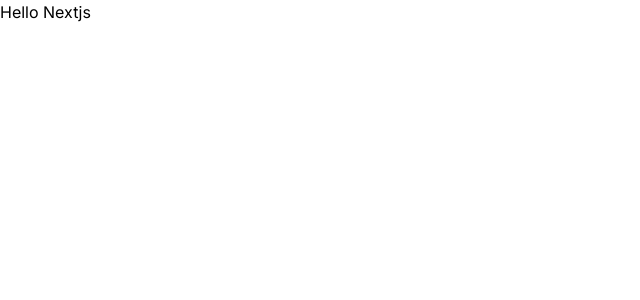
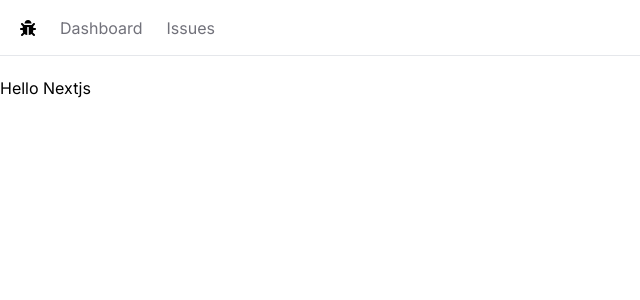
Before and after one commit to FIDELIS-TUWEI/issue-tracker, a Next.js app: page / in a window 1280 px wide. Shown: the top 300 px of the page, without its empty margins (0-640 px from the left). Built offline with nearby package versions, Linux system fonts and the light colour scheme.

Commit message:
Build the navbar

```diff
--- /dev/null
+++ b/app/NavBar.tsx
@@ -0,0 +1,21 @@
+import Link from "next/link";
+import { FaBug } from "react-icons/fa";
+
+const NavBar = () => {
+  const links = [
+    { label: "Dashboard", href: "/" },
+    { label: "Issues", href: "/issues" },
+  ]
+  return (
+    <nav className="flex space-x-6 border-b mb-5 px-5 h-14 items-center">
+      <Link href="/"><FaBug /></Link>
+      <ul className="flex space-x-6">
+        {links.map((link) => (
+          <Link key={link.href} className="text-zinc-500 hover:text-zinc-800 transition-colors" href={link.href}>{link.label}</Link>
+        ))}
+      </ul>
+    </nav>
+  )
+}
+
+export default NavBar;
--- a/app/layout.tsx
+++ b/app/layout.tsx
@@ -1,6 +1,7 @@
 import type { Metadata } from "next";
 import { Inter } from "next/font/google";
 import "./globals.css";
+import NavBar from "./NavBar";
 
 const inter = Inter({ subsets: ["latin"] });
 
@@ -16,7 +17,10 @@
 }>) {
   return (
     <html lang="en">
-      <body className={inter.className}>{children}</body>
+      <body className={inter.className}>
+        <NavBar />
+        <main>{children}</main>
+      </body>
     </html>
   );
 }
```
Also changed, not shown: package.json (+5 -4 lines), 1 other file (tests, documents, lock files or other folders).
